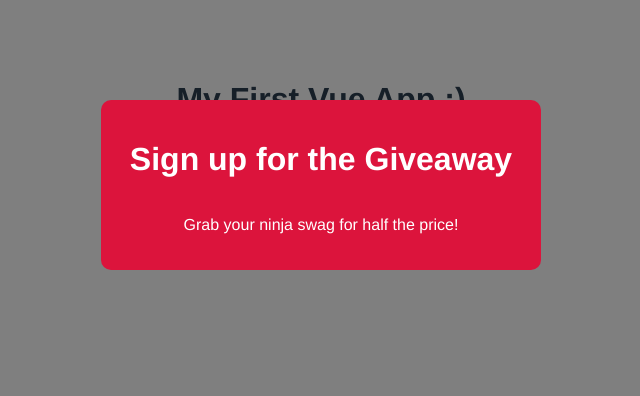
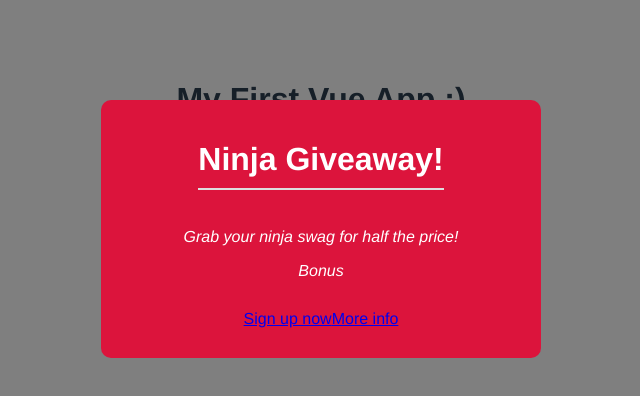
Before and after one commit to FreddyTM/Build-Web-Apps-with-Vue-JS-3---Firebase, a Vue app in the folder Section-3/modal-project/: page / in a window 1280 px wide. Both pictures are taken after a click on the button "Show modal". Shown: the top 396 px of the page, without its empty margins (319-959 px from the left). Built offline with nearby package versions, Linux system fonts and the light colour scheme.

Commit message:
Vue CLI (29)

```diff
--- a/Section-3/modal-project/src/App.vue
+++ b/Section-3/modal-project/src/App.vue
@@ -31,16 +31,38 @@ Validate vue-html <template> using eslint-plugin-vue -->
   <!-- <input type="text" ref="name" />
   <button @click="handleClick">click me</button> -->
 
-  <!-- Use of Proos to pass data into the components -->
-  <!-- <Modal header="Sign up for the Giveaway" text="Grab your ninja swag for half the price! " /> -->
-  <!-- But it's better to bind the attributes -->
-  <!-- <Modal header="Sign up for the Giveaway" text="Grab your ninja swag for half the price!" /> -->
   <div v-if="showModal">
-    <Modal :header="header" :text="text" theme="sale" @close="toggleModal" />
-    <!-- the close event fires the function, but @close="toggleModal affects also the modal, because is inside the backdrop.
+    <!-- Use of Props to pass data into the components -->
+    <!-- <Modal header="Sign up for the Giveaway" text="Grab your ninja swag for half the price! " /> -->
+    <!-- But it's better to bind the attributes -->
+    <!-- <Modal :header="header" :text="text" theme="sale" @close="toggleModal" /> -->
+    <!-- with props you can only pass simple data, like strings or numbers -->
+    <!-- to pass complex data, we use slots -->
+    <Modal theme="sale" @close="toggleModal">
+      <!-- the slot it's a template, a sort of subcomponent -->
+      <!-- whatever we put into the app's modal tag will go into the component's slot tag -->
+      <h1>Ninja Giveaway!</h1>
+      <p>Grab your ninja swag for half the price!</p>
+      <p>Bonus</p>
+      <!-- if we need a special structure to go in the slot, we have to use named slots -->
+      <!-- we can create them anywhere inside the component tag, and give them a name, in this case 'links' -->
+      <!-- named slots WON'T GO into the component's slot tag -->
+      <template v-slot:links>
+        <a href="#">Sign up now</a>
+        <a href="#">More info</a>
+      </template>
+    </Modal>
+  </div>
+  <div v-if="showModalTwo">
+    <Modal theme="" @close="toggleModalTwo">
+      <h1>Sign up for the newsletter</h1>
+      <p>For updates and promo codes</p>
+    </Modal>
+  </div>
+  <!-- the close event fires the function, but @close="toggleModal affects also the modal, because is inside the backdrop.
     So we need a click event modifier to customize when we want the event to be fired -->
-  </div>
   <button @click="toggleModal">Show modal</button>
+  <button @click="toggleModalTwo">Show modal 2</button>
 </template>
 
 <script>
@@ -54,6 +76,7 @@ export default {
       header: 'Sign up for the Giveaway',
       text: 'Grab your ninja swag for half the price!',
       showModal: false,
+      showModalTwo: false,
     };
   },
   methods: {
@@ -64,6 +87,9 @@ export default {
     },
     toggleModal() {
       this.showModal = !this.showModal;
+    },
+    toggleModalTwo() {
+      this.showModalTwo = !this.showModalTwo;
     },
   },
 };
--- a/Section-3/modal-project/src/components/Modal.vue
+++ b/Section-3/modal-project/src/components/Modal.vue
@@ -3,15 +3,27 @@
   <!-- if we click on the modal, it won't close, only if we click outside of it -->
   <div class="backdrop" @click.self="closeModal">
     <div class="modal" :class="{ sale: theme === 'sale' }">
-      <h1>{{ header }}</h1>
-      <p>{{ text }}</p>
+      <!-- <h1>{{ header }}</h1>
+      <p>{{ text }}</p> -->
+      <!-- use of slots instead of props -->
+      <slot>
+        <!-- whatever we put into the app's modal tag will go into the component's slot tag, except named slots-->
+        <!-- if we put some content inside the slot, it will only show up if nothing is passed into it -->
+        This text only appears if no content is sent to the slot
+      </slot>
+      <div class="actions">
+        <!-- here we have our named slot -->
+        <slot name="links"></slot>
+      </div>
     </div>
   </div>
 </template>
 
 <script>
 export default {
-  props: ['header', 'text', 'theme'],
+  /* List of props that can be used in the component */
+  /* props: ['header', 'text', 'theme'], */
+  props: ['theme'],
   methods: {
     /* closeModal() will fire a custom event to tell App.vue that we want to close the modal */
     /* The name of the custom event can be whatever we want, in this case is 'close' */
@@ -46,12 +58,12 @@ export default {
   height: 100%;
 }
 /* .h1[data-v-701ac82d] */
-/* Another solution is making the style more specific, like so
-.modal hi {
+/* Another solution is making the style more specific, like so */
+.modal h1 {
   color: #03cfb4;
   border: none;
   padding: 0;
-} */
+}
 h1 {
   color: #03cfb4;
   border: none;
@@ -67,4 +79,23 @@ h1 {
 .modal.sale h1 {
   color: white;
 }
+.modal.sale .actions {
+  color: white;
+}
+.modal.sale .actions a {
+  color: white;
+}
+.modal .actions {
+  text-align: center;
+  margin: 30px 0 10px 0;
+  color: #333;
+}
+.modal .actions a {
+  color: #333;
+  padding: 8px;
+  border: 1px solid #eee;
+  border-radius: 4px;
+  text-decoration: none;
+  margin: 10px;
+}
 </style>
```
